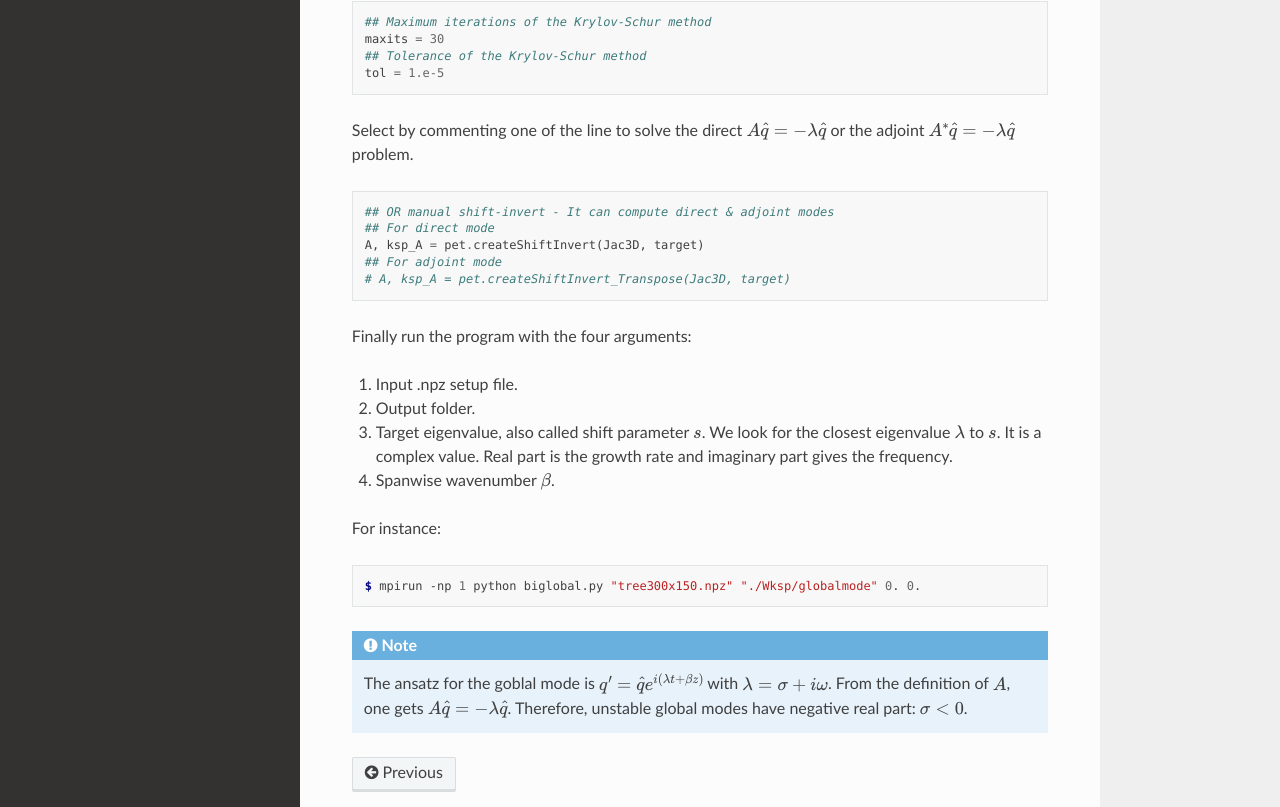
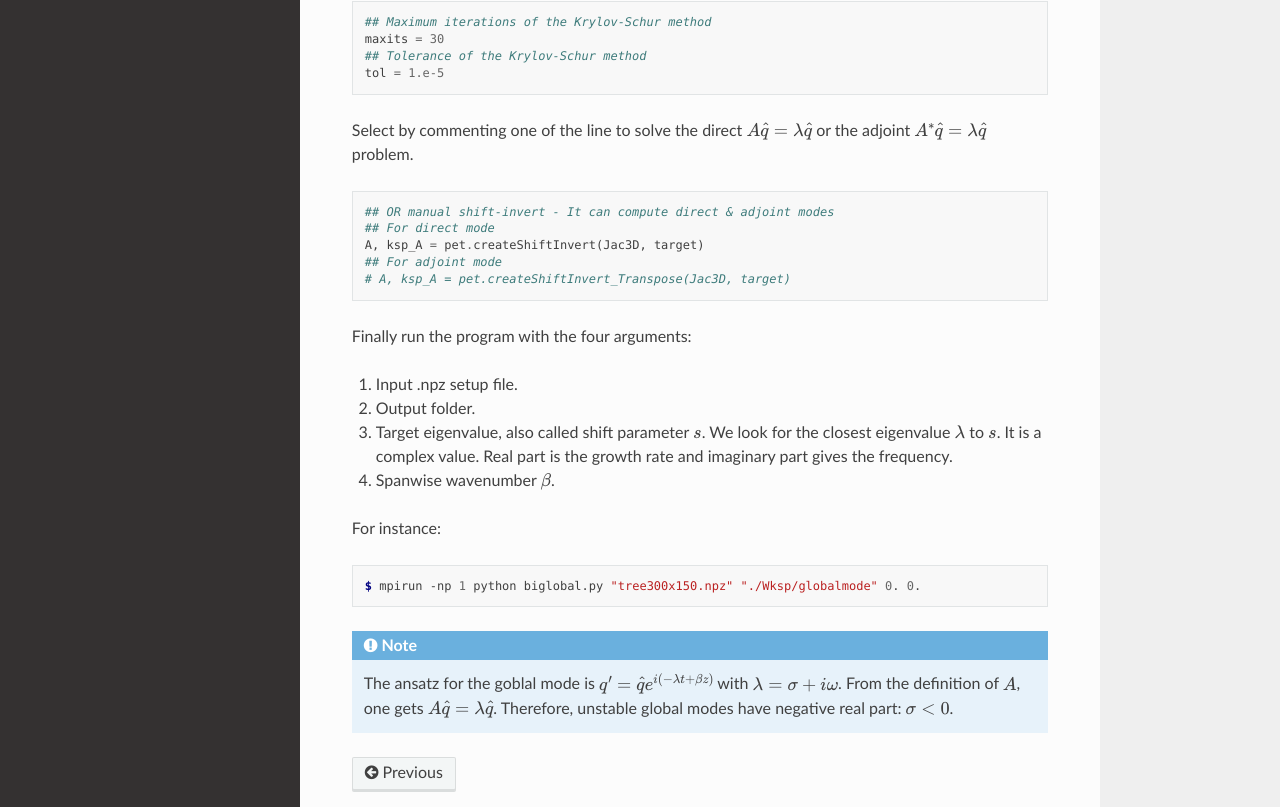
Before and after one commit to apoulain22/TutorialDoc, a Sphinx documentation site: the page built from docs/source/tutorialbl.rst, in a window 1280 px wide and 1400 px high, scrolled down 7967 px. Shown: the part 478-1285 px from the top of the window. Built offline with Sphinx 7.4.7 and the Read the Docs theme 2.0.0, drawn with Linux system fonts in a browser that asks for light colours.

Commit message:
update doc

```diff
--- a/docs/source/tutorialbl.rst
+++ b/docs/source/tutorialbl.rst
@@ -387,7 +387,7 @@
    ## Tolerance of the Krylov-Schur method
    tol = 1.e-5
 
-Select by commenting one of the line to solve the direct :math:`A\hat{q}=-\lambda \hat{q}` or the adjoint :math:`A^*\hat{q}=-\lambda \hat{q}` problem.
+Select by commenting one of the line to solve the direct :math:`A\hat{q}=\lambda \hat{q}` or the adjoint :math:`A^*\hat{q}=\lambda \hat{q}` problem.
 
 .. code-block:: python
 
@@ -413,4 +413,4 @@
 
 .. note::
 
-   The ansatz for the goblal mode is :math:`q'=\hat{q}e^{i(\lambda t + \beta z)}` with :math:`\lambda=\sigma+i\omega`. From the definition of :math:`A`, one gets :math:`A\hat{q}=-\lambda \hat{q}`. Therefore, unstable global modes have negative real part: :math:`\sigma < 0`.
+   The ansatz for the goblal mode is :math:`q'=\hat{q}e^{i(-\lambda t + \beta z)}` with :math:`\lambda=\sigma+i\omega`. From the definition of :math:`A`, one gets :math:`A\hat{q}=\lambda \hat{q}`. Therefore, unstable global modes have negative real part: :math:`\sigma < 0`.
```
